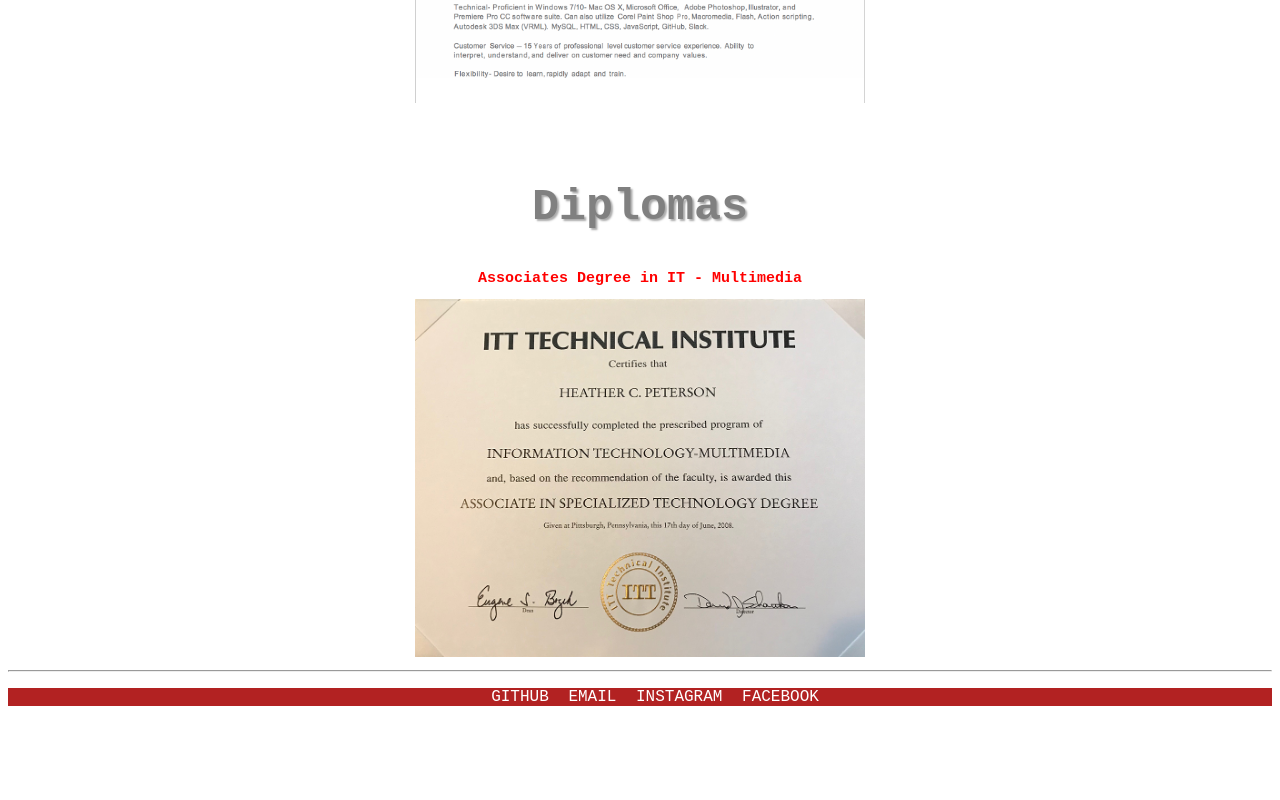
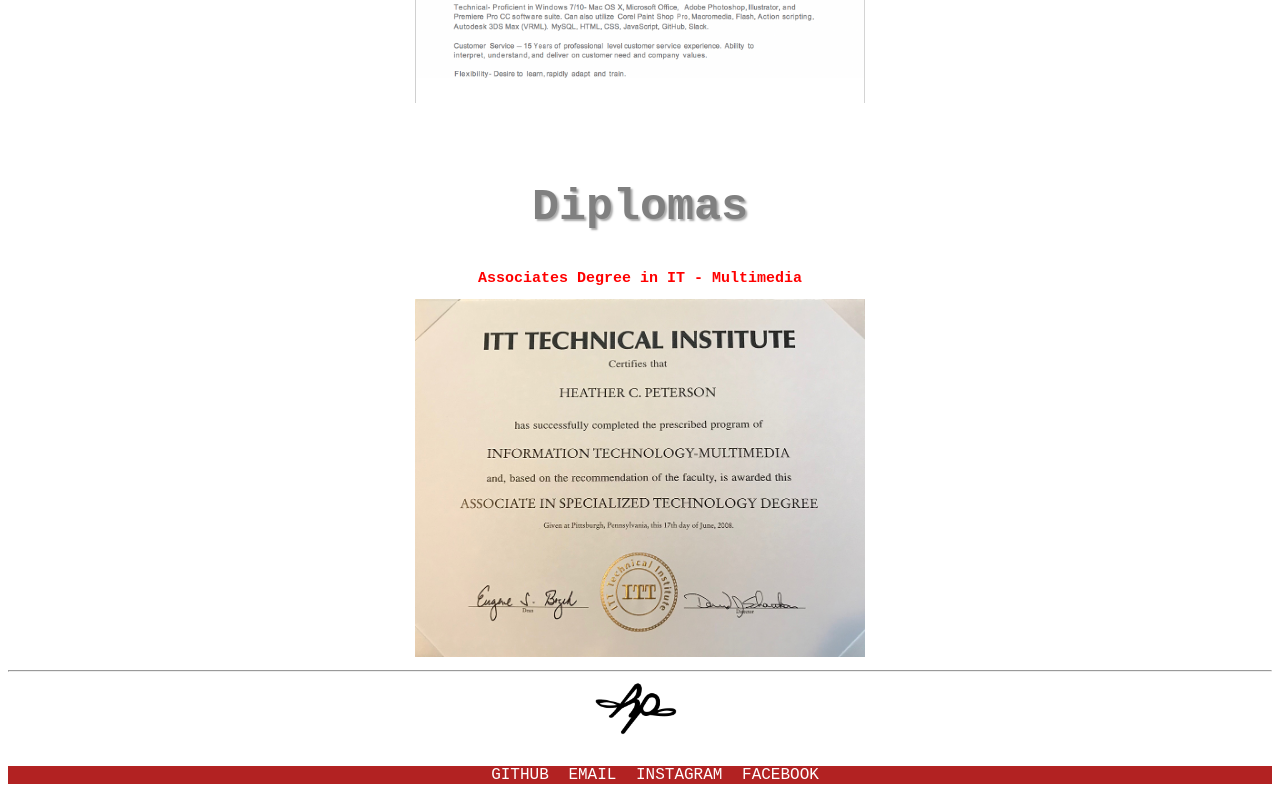
Before and after one commit to HeatherPetersonLMM/resume, a plain HTML site: page index_r.html in a window 1280 px wide. Shown: the part 1783-2583 px from the top of the page. Before the commit the page ends 2505 px from the top, so only its background shows below. Drawn offline with nearby package versions, Linux system fonts and the light colour scheme; a web font is replaced by a local one.

Commit message:
added logo to bottom

```diff
--- a/index_r.html
+++ b/index_r.html
@@ -86,6 +86,10 @@
       <img src="images1/ITT-1.jpg" class="ITT" width="450">
         <br />
         <hr>
+        <div class="logotype">
+          <img src="images1/hpLogo_blackText.png" width="100">
+        </div>
+
 
 
     <!-- start contact links section-->
```
